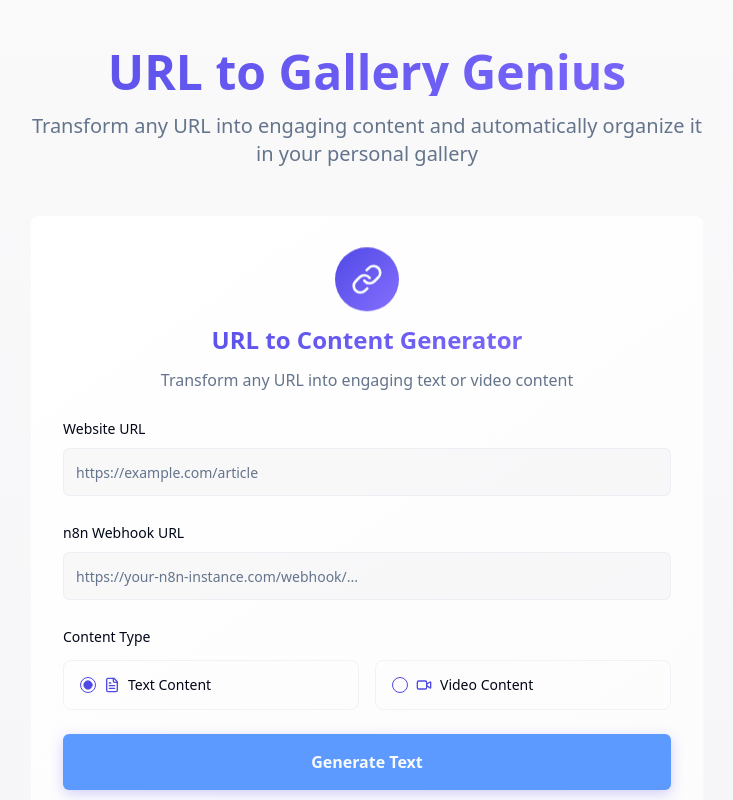
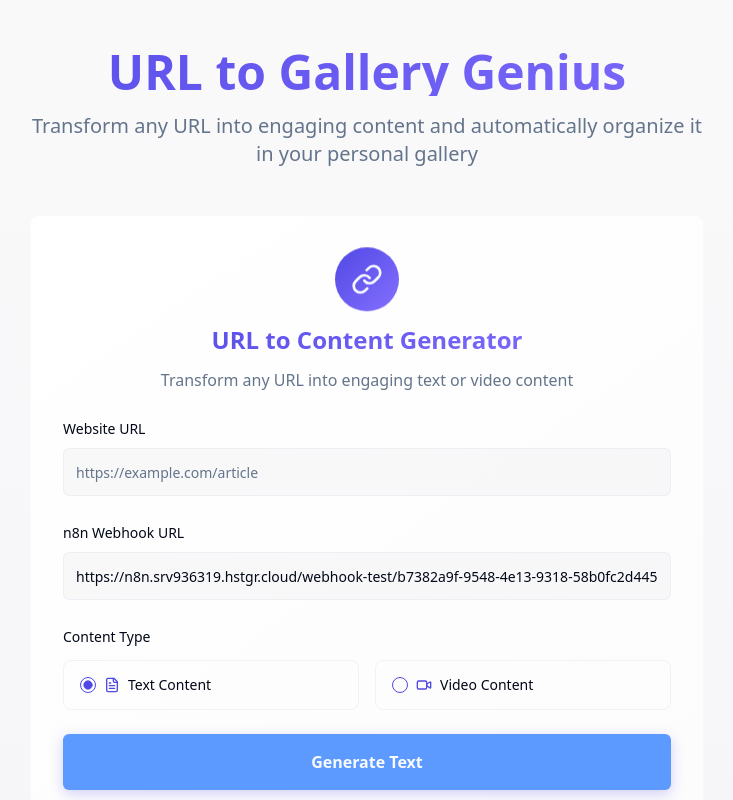
Before and after one commit to jaipuunde-tech/url-to-gallery-genius, a React (Vite) app: page / in a window 1280 px wide. Shown: the top 800 px of the page, without its empty margins (273-1006 px from the left). Built offline with nearby package versions, Linux system fonts and the light colour scheme.

Commit message:
Update webhook URL
Update the webhook URL in the URLGeneratorForm component to the provided n8n webhook URL.

```diff
--- a/src/components/URLGeneratorForm.tsx
+++ b/src/components/URLGeneratorForm.tsx
@@ -15,7 +15,7 @@ export const URLGeneratorForm = ({ onContentGenerated }: URLGeneratorFormProps)
   const [url, setUrl] = useState("");
   const [contentType, setContentType] = useState("text");
   const [isLoading, setIsLoading] = useState(false);
-  const [webhookUrl, setWebhookUrl] = useState("");
+  const [webhookUrl, setWebhookUrl] = useState("https://n8n.srv936319.hstgr.cloud/webhook-test/b7382a9f-9548-4e13-9318-58b0fc2d4451");
   const { toast } = useToast();
 
   const validateUrl = (url: string) => {
```
